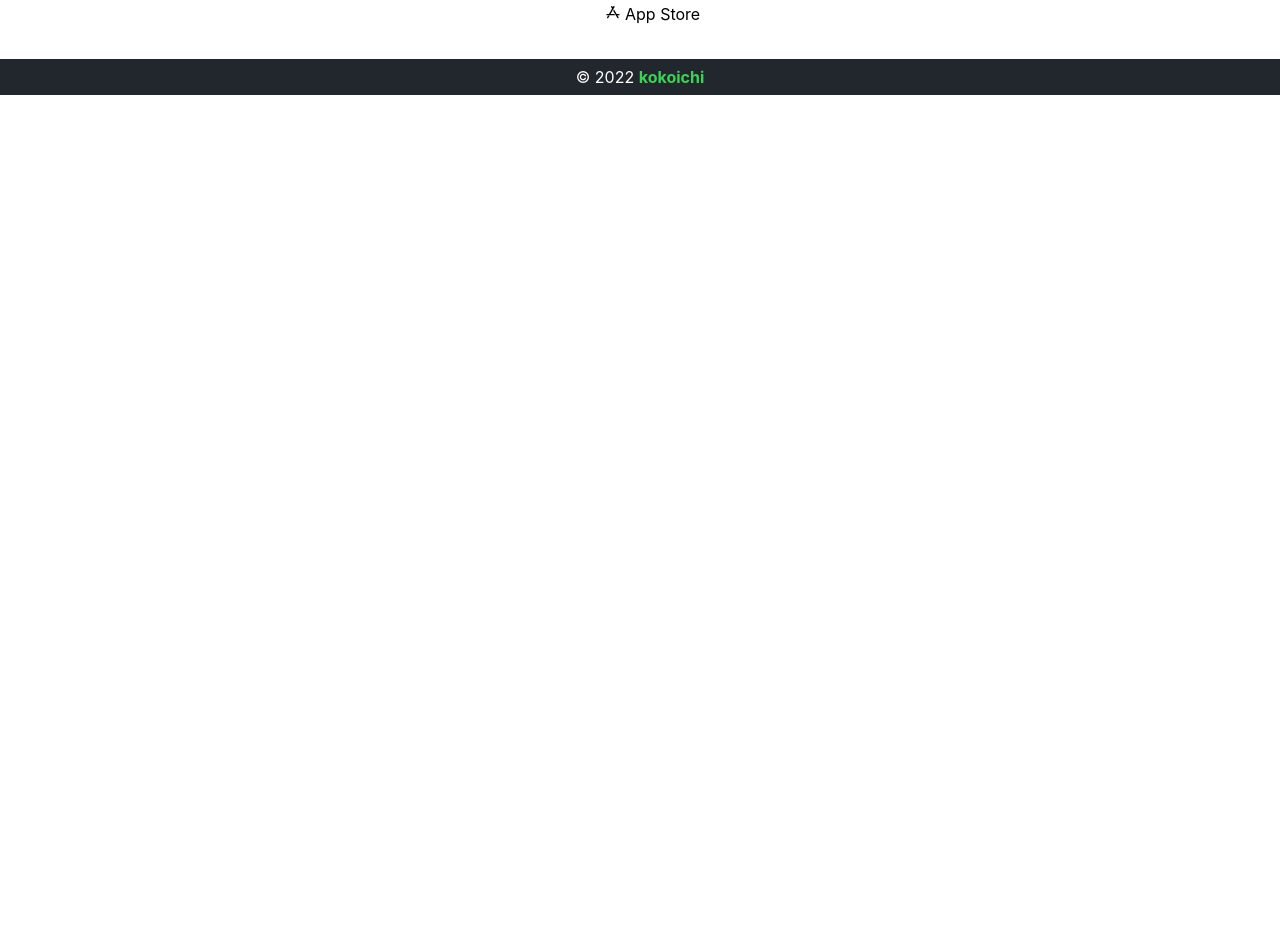
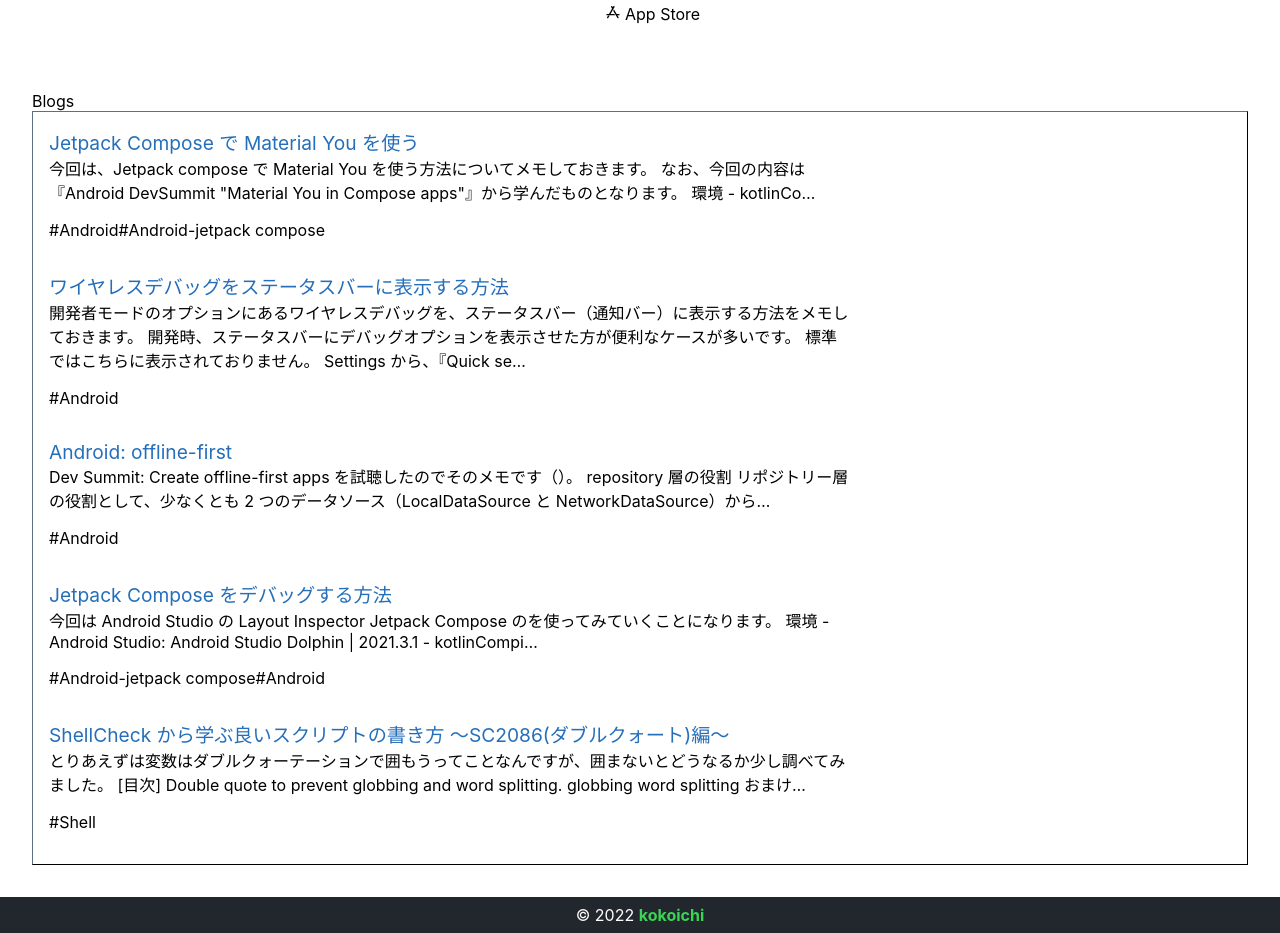
Before and after one commit to kokoichi206/kokoichi-portfolio, a Next.js app: page / in a window 1280 px wide. Shown: the part 871-1804 px from the top of the page. Before the commit the page ends 966 px from the top, so only its background shows below. Built offline with nearby package versions, Linux system fonts and the light colour scheme.

Commit message:
feat: 直近の情報を表示する component を作成 (#16)

```diff
--- /dev/null
+++ b/public/entries.json
@@ -0,0 +1,98 @@
+[
+  {
+    "title": "Jetpack Compose で Material You を使う",
+    "url": "https://koko206.hatenablog.com/entry/2022/11/14/192751",
+    "published": "2022-11-14T19:27:51+09:00",
+    "summary": "今回は、Jetpack compose で Material You を使う方法についてメモしておきます。 なお、今回の内容は『Android DevSummit \"Material You in Compose apps\"』から学んだものとなります。 環境 - kotlinCo…",
+    "category": [
+      "Android",
+      "Android-jetpack compose"
+    ]
+  },
+  {
+    "title": "ワイヤレスデバッグをステータスバーに表示する方法",
+    "url": "https://koko206.hatenablog.com/entry/2022/11/13/233411",
+    "published": "2022-11-13T23:34:11+09:00",
+    "summary": "開発者モードのオプションにあるワイヤレスデバッグを、ステータスバー（通知バー）に表示する方法をメモしておきます。 開発時、ステータスバーにデバッグオプションを表示させた方が便利なケースが多いです。 標準ではこちらに表示されておりません。 Settings から、『Quick se…",
+    "category": [
+      "Android"
+    ]
+  },
+  {
+    "title": "Android: offline-first",
+    "url": "https://koko206.hatenablog.com/entry/2022/11/10/224356",
+    "published": "2022-11-10T22:43:56+09:00",
+    "summary": "Dev Summit: Create offline-first apps を試聴したのでそのメモです（）。 repository 層の役割 リポジトリー層の役割として、少なくとも 2 つのデータソース（LocalDataSource と NetworkDataSource）から…",
+    "category": [
+      "Android"
+    ]
+  },
+  {
+    "title": "Jetpack Compose をデバッグする方法",
+    "url": "https://koko206.hatenablog.com/entry/2022/11/10/202653",
+    "published": "2022-11-10T20:26:53+09:00",
+    "summary": "今回は Android Studio の Layout Inspector Jetpack Compose のを使ってみていくことになります。 環境 - Android Studio: Android Studio Dolphin | 2021.3.1 - kotlinCompi…",
+    "category": [
+      "Android-jetpack compose",
+      "Android"
+    ]
+  },
+  {
+    "title": "ShellCheck から学ぶ良いスクリプトの書き方 〜SC2086(ダブルクォート)編〜",
+    "url": "https://koko206.hatenablog.com/entry/2022/11/08/002123",
+    "published": "2022-11-08T00:21:23+09:00",
+    "summary": "とりあえずは変数はダブルクォーテーションで囲もうってことなんですが、囲まないとどうなるか少し調べてみました。 [目次] Double quote to prevent globbing and word splitting. globbing word splitting おまけ…",
+    "category": [
+      "Shell"
+    ]
+  },
+  {
+    "title": "Jetpack compose で Indicator をなめらかにする",
+    "url": "https://koko206.hatenablog.com/entry/2022/11/07/123151",
+    "published": "2022-11-07T12:31:51+09:00",
+    "summary": "今回は、Jetpack compose でなめらかに Indicator を表示する方法についてメモしておきます。 なお、今回の内容は『Android DevSummit \"5 quick animations to make your Compose app stand out…",
+    "category": [
+      "Android-jetpack compose",
+      "Android"
+    ]
+  },
+  {
+    "title": "Android のマルチモジュール化で Preview の高速化",
+    "url": "https://koko206.hatenablog.com/entry/2022/11/06/035812",
+    "published": "2022-11-06T03:58:12+09:00",
+    "summary": "今回は Android のプロジェクトをマルチモジュール化し、Jetpack Compose の Preview を高速化してみました。 [目次] 環境 マルチモジュール化のメリット デメリット マルチモジュール化の方法 プレビュー速度の向上 Links おわりに 環境 - PC…",
+    "category": [
+      "Android-jetpack compose",
+      "Android"
+    ]
+  },
+  {
+    "title": "Android のモジュールで BuildConfig を生成しない方法",
+    "url": "https://koko206.hatenablog.com/entry/2022/11/05/131141",
+    "published": "2022-11-05T13:11:41+09:00",
+    "summary": "この間マルチモジュールの対応をしたのですが、その際に BuildConfig について少し気になったので、今回はモジュールにおいて BuildConfig を生成しない方法についてメモしておきます。 各モジュールにおいても、標準では以下のようなファイルが generated フォ…",
+    "category": [
+      "Android"
+    ]
+  },
+  {
+    "title": "マルチモジュールでの compose navigation におけるベストプラクティス（Android DevSummit）",
+    "url": "https://koko206.hatenablog.com/entry/2022/11/05/041905",
+    "published": "2022-11-05T04:19:05+09:00",
+    "summary": "Compose の nagitaion における multi module 対応についての内容を youtube で見ました（\"Type safe, multi-module best practices with Navigation Compose\"）。 この中で 5 つのベ…",
+    "category": [
+      "Android",
+      "Android-jetpack compose"
+    ]
+  },
+  {
+    "title": "Jetpack compose で Back-end (JVM) Internal error",
+    "url": "https://koko206.hatenablog.com/entry/2022/11/03/233345",
+    "published": "2022-11-03T23:33:45+09:00",
+    "summary": "Jetpack compose で開発中、以下のようなエラーが出ました。 Caused by: org.jetbrains.kotlin.codegen.CompilationException: Back-end (JVM) Internal error: Couldn't i…",
+    "category": [
+      "Android",
+      "Android-jetpack compose"
+    ]
+  }
+]
--- /dev/null
+++ b/src/components/blog_entries.d.ts
@@ -0,0 +1,13 @@
+import data from '../../public/entries.json';
+
+interface Blog {
+  title: string;
+  url: string;
+  published: string;
+  summary: string;
+  category: string[];
+}
+
+// 最新5件のみ使用
+const blogs = (data as Blog[]).slice(0, 5);
+export default blogs;
--- /dev/null
+++ b/src/components/blogs.tsx
@@ -0,0 +1,28 @@
+import styles from '../../styles/Home.module.scss';
+import blogs from './blog_entries.d';
+
+export default function Blogs() {
+  return (
+    <div className={styles.blogs}>
+      <div>Blogs</div>
+
+      <div className={styles.contents}>
+        {blogs.map((elm) => {
+          return (
+            <div className={styles.content}>
+              <a href={elm.url}>
+                <div className={styles.title}>{elm.title}</div>
+              </a>
+              <div>{elm.summary}</div>
+              <div>
+                {elm.category.map((tag) => {
+                  return <p className={styles.tag}>#{tag}</p>;
+                })}
+              </div>
+            </div>
+          );
+        })}
+      </div>
+    </div>
+  );
+}
--- a/src/pages/index.tsx
+++ b/src/pages/index.tsx
@@ -1,5 +1,6 @@
 import Head from 'next/head';
 import styles from '../../styles/Home.module.scss';
+import Blogs from '../components/blogs';
 import Contributions from '../components/contributions';
 import Products from '../components/products';
 import Profile from '../components/profile';
@@ -26,6 +27,8 @@
 
       <Products />
 
+      <Blogs />
+
       <footer className={styles.footer}>
         © 2022&nbsp;
         <a
--- a/styles/Home.module.scss
+++ b/styles/Home.module.scss
@@ -47,6 +47,29 @@
 
   .icon {
     margin-right: $icon-margin-horizontal;
+  }
+}
+
+.blogs {
+  margin: 2rem 2rem;
+
+  .contents {
+    border: 0.1rem outset #22272e;
+
+    .content {
+      justify-content: left;
+      max-width: 50rem;
+      margin: 1rem 1rem;
+      .title {
+        justify-content: left;
+        font-size: 1.2rem;
+        color: #256FBA;
+      }
+      .tag {
+        columns: #6B7377;
+        display: inline-block;
+      }
+    }
   }
 }
 
```
